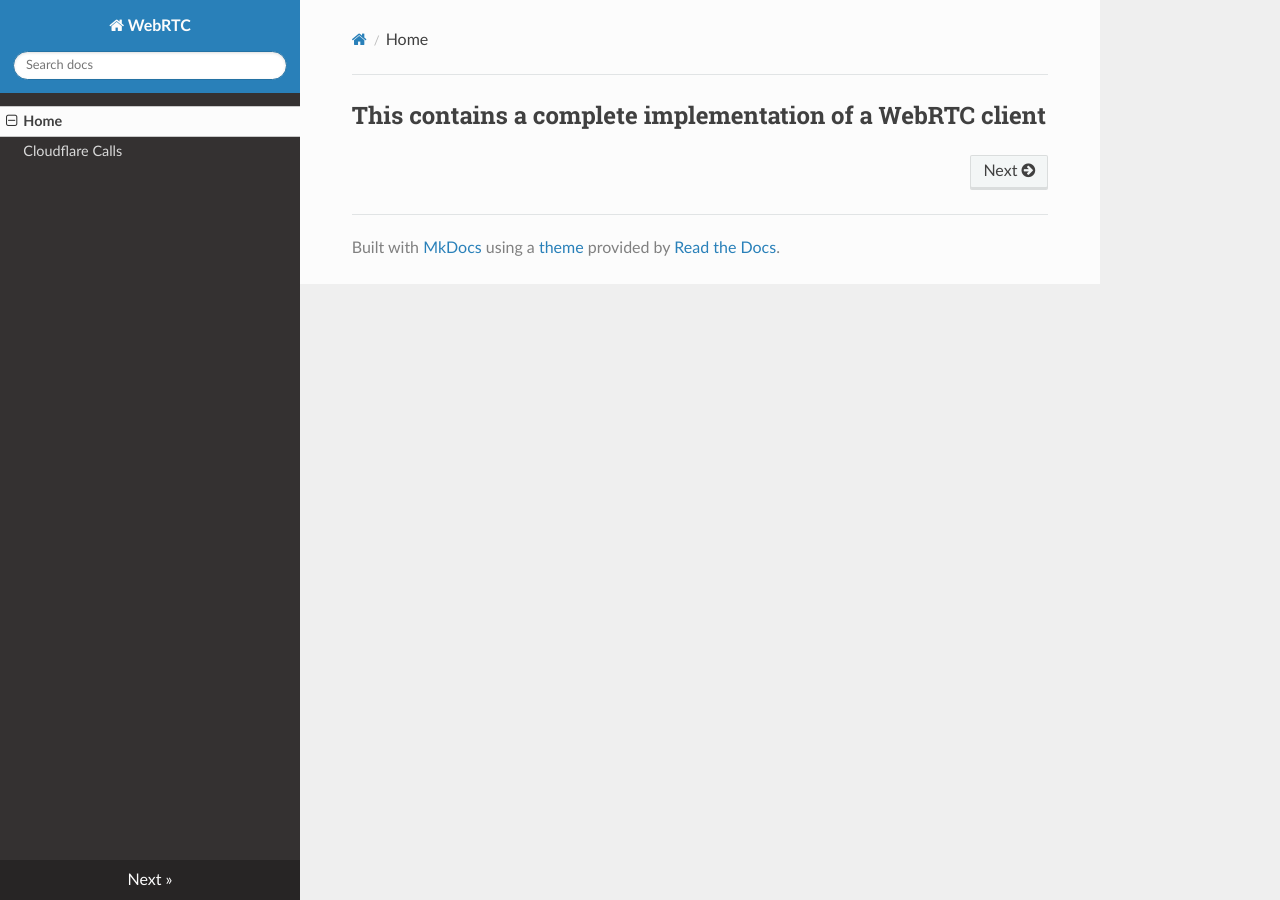
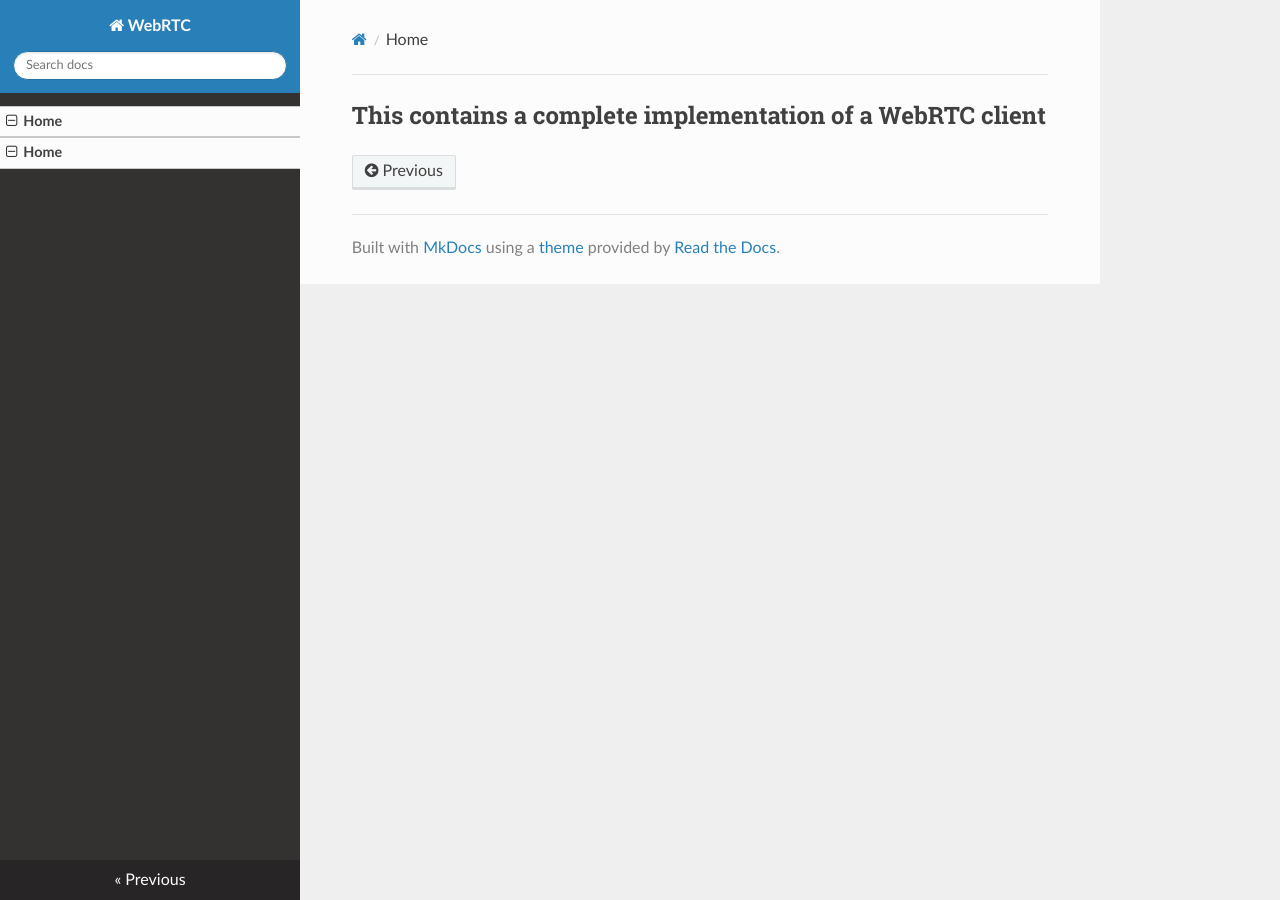
Before and after one commit to drazenzadravec/webrtc, an MkDocs documentation site: the page built from docs/index.md, in a window 1280 px wide. Built offline with MkDocs 1.6.1, drawn with Linux system fonts in a browser that asks for light colours; nearby versions of some CDN libraries.

Commit message:
Update mkdocs.yml

```diff
--- a/mkdocs.yml
+++ b/mkdocs.yml
@@ -2,5 +2,5 @@ site_name: WebRTC
 docs_dir: ./docs
 nav:
   - Home: index.md
-  - "Cloudflare Calls": cloudflare-calls.md
+  - "Cloudflare Calls": index.md
 theme: readthedocs
```
